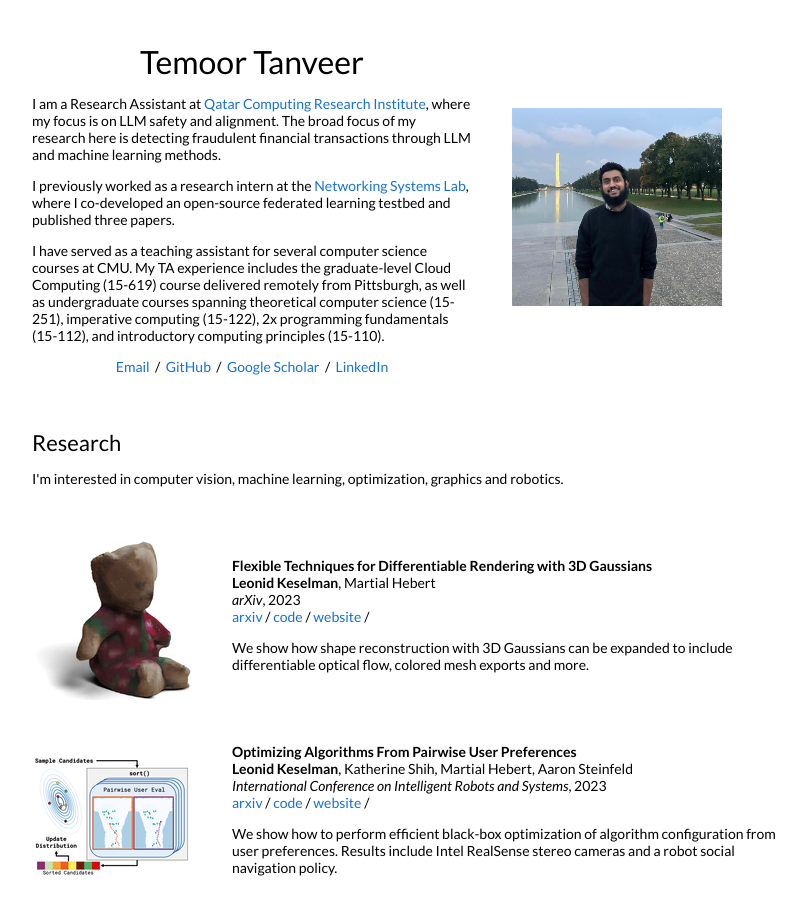
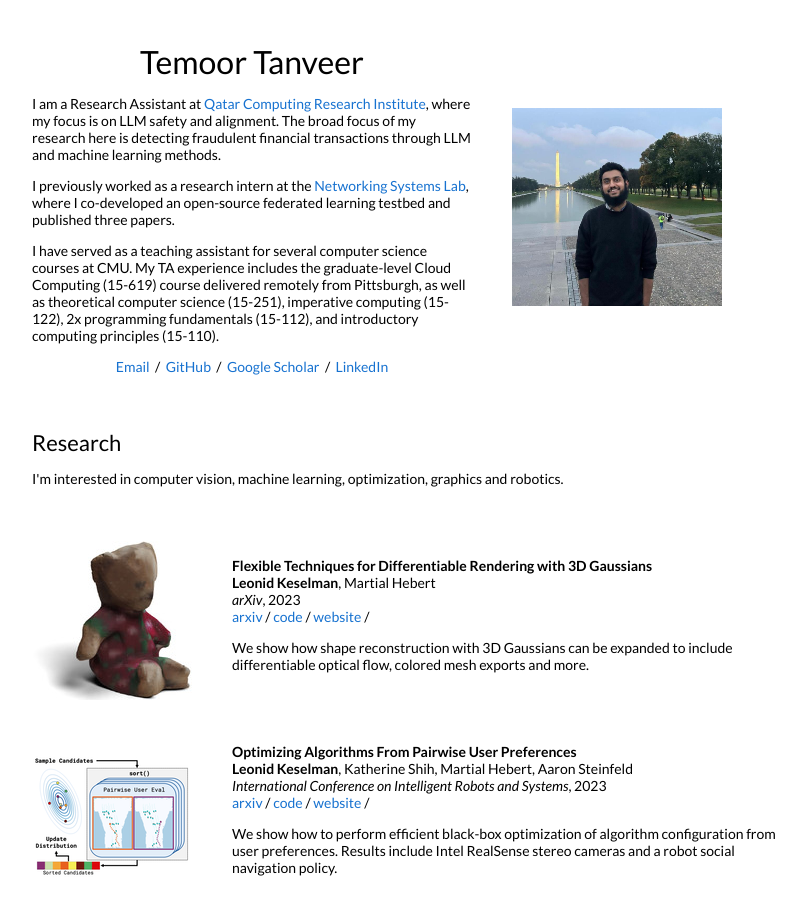
Before and after one commit to ttanv/ttanv.github.io, a Jekyll site: the page built from _posts/2023-08-28-3dgaussians.markdown, in a window 1280 px wide and 900 px high. Shown: the whole window, without its empty margins (228-1034 px from the left). Built offline with Jekyll 4.4.1, drawn with Linux system fonts in a browser that asks for light colours.

Commit message:
Update default.html

```diff
--- a/_layouts/default.html
+++ b/_layouts/default.html
@@ -43,7 +43,7 @@
               </p>
               <p>
                 <p>
-                I have served as a teaching assistant for several computer science courses at CMU. My TA experience includes the graduate-level Cloud Computing (15-619) course delivered remotely from Pittsburgh, as well as undergraduate courses spanning theoretical computer science (15-251), imperative computing (15-122), 2x programming fundamentals (15-112), and introductory computing principles (15-110).
+                I have served as a teaching assistant for several computer science courses at CMU. My TA experience includes the graduate-level Cloud Computing (15-619) course delivered remotely from Pittsburgh, as well as theoretical computer science (15-251), imperative computing (15-122), 2x programming fundamentals (15-112), and introductory computing principles (15-110).
               </p>
               </p>
               <p style="text-align:center">
```
